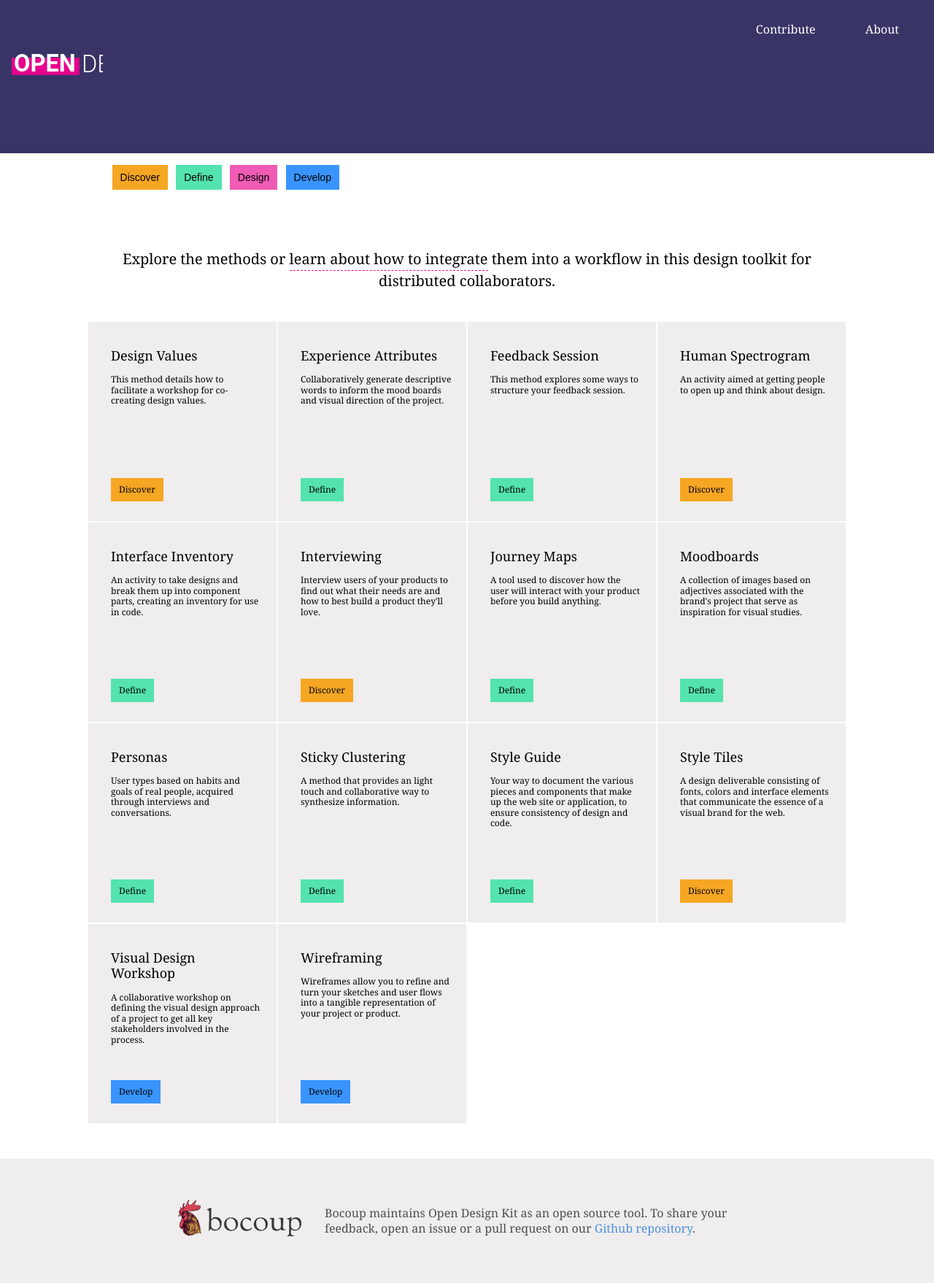
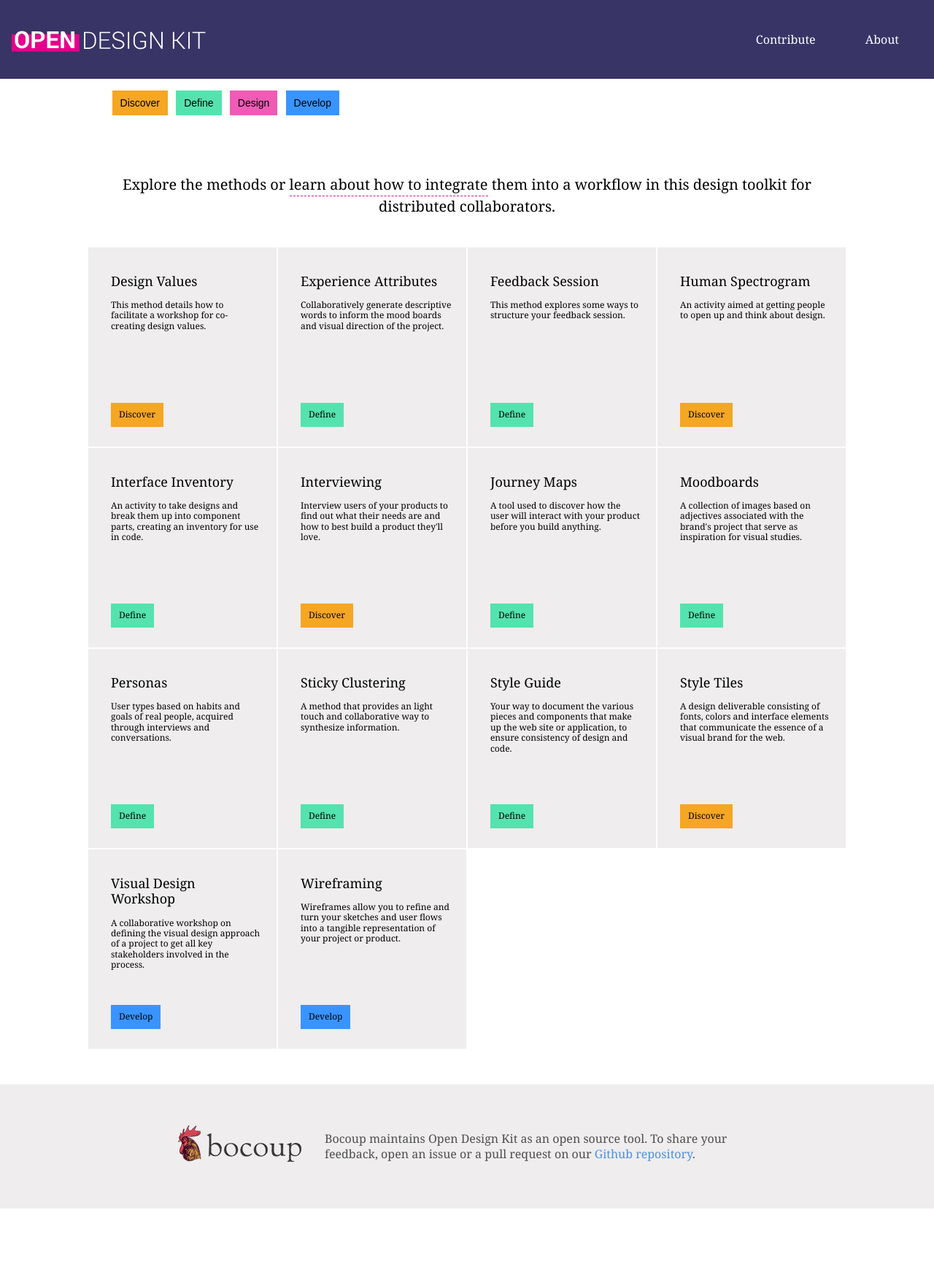
Before and after one commit to open-design-kit/opendesignkit, a Jekyll site: the page built from index.html, in a window 1280 px wide. Shown: the whole page at 73% size. Built offline with Jekyll 4.4.1, drawn with Linux system fonts in a browser that asks for light colours; after the commit the page ends 1656 px from its top, so only the background shows below that.

Commit message:
fixing up logo thanks to help with illustrator

```diff
--- a/_layouts/default.html
+++ b/_layouts/default.html
@@ -12,7 +12,7 @@
         <div class="content">
             <header class="site-header" role="banner">
                 <div class="site-logo">
-                    <h1 class="logo">Open Design Kit</h1>
+                    <h1 class="logo"><a class="logo-link" href="/">Open Design Kit</a></h1>
                 </div>
                 <!-- todo: submit on enter? -->
                 <nav role="nav" class="site-nav">
--- a/css/styles.css
+++ b/css/styles.css
@@ -134,7 +134,7 @@ p {
 /*-------------------------------*/
 
 .site-header {
-    align-items: top;
+    align-items: center;
     background-color: #393466;
     display: flex;
     flex-direction: row;
@@ -143,38 +143,28 @@ p {
 }
 
 .site-logo {
-    color: #fff;
     flex: 1 0 auto;
-    font-size:1.5em;
-    margin-bottom: .5em;
-    text-transform: uppercase;
+
 }
 
 .logo {
-    background: url('/img/odk-logo.svg') no-repeat 0 0;
-    display: block;
-    height: 70px;
-    text-indent: -99999px;
-    width: 125px;
+    margin: 0;
+    padding: 0;
 }
 
-
-
-.site-search {
-    flex: 6 0 auto;
-}
-
-.input-search {
-    background-color: #fff;
+a.logo-link:link,
+a.logo-link:visited {
+    background: url('/img/odk-logo.svg') no-repeat 0 0;
+    background-size: cover;
     border: none;
-    border-radius: .25em;
-    font-size: .75em;
-    padding: 1em .5em;
-    width: 75%;
+    display: block;
+    height: 44px;
+    text-indent: -99999px;
+    width: 267px;
 }
 
 .site-nav {
-    flex: 2 0 auto;
+    flex: 1 0 auto;
 }
 
 .site-nav-list {
```
Also changed, not shown: img/odk-logo.svg.
